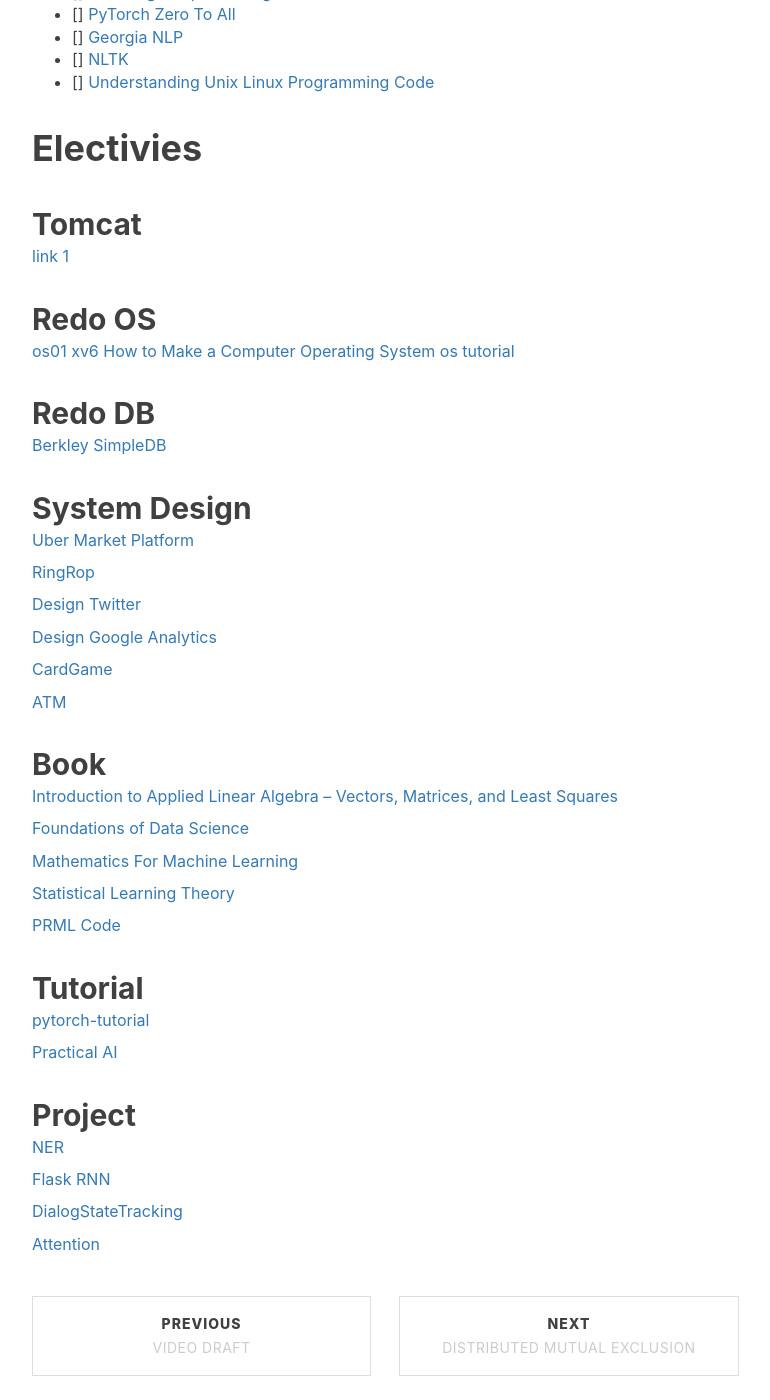
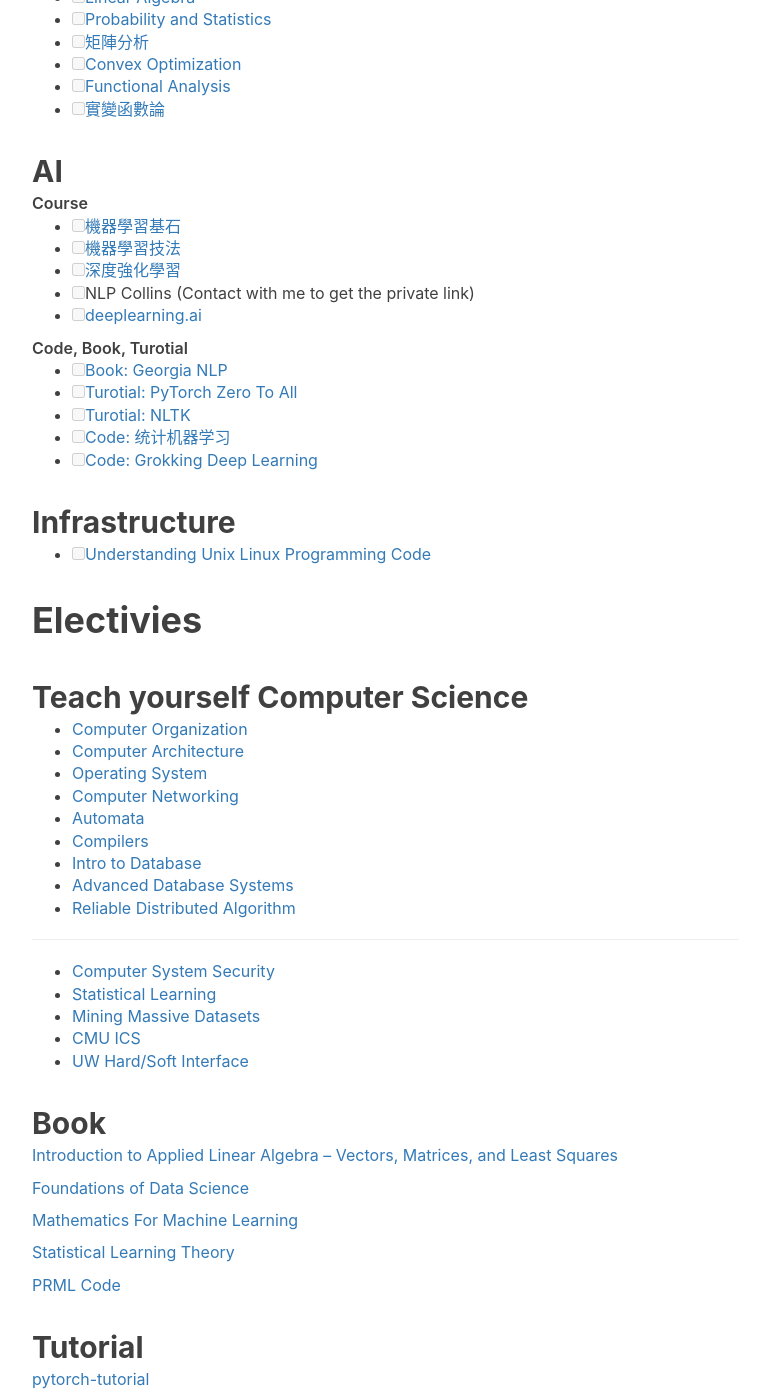
Before and after one commit to wirybeaver/wirybeaver.github.io, a Jekyll site: the page built from _posts/2017-12-25-readinglist.md, in a window 1280 px wide and 1400 px high, scrolled down 641 px. Shown: the whole window, without its empty margins (233-1003 px from the left). Built offline with Jekyll 4.4.1, drawn with Linux system fonts in a browser that asks for light colours; nearby versions of some CDN libraries; comment, search, counter and statistics services are not loaded; some of the changed text lies outside the part shown.

Commit message:
add reading list

```diff
--- a/_posts/2017-12-25-readinglist.md
+++ b/_posts/2017-12-25-readinglist.md
@@ -10,17 +10,79 @@
 ---
 
 # Compulsories
-- [] [机器学习基石](https://www.youtube.com/playlist?list=PLXVfgk9fNX2I7tB6oIINGBmW50rrmFTqf)
-- [] [机器学习技法](https://www.youtube.com/playlist?list=PLXVfgk9fNX2IQOYPmqjqWsNUFl2kpk1U2)
-- [] [统计机器学习 Code](https://github.com/fengdu78/lihang-code)
-- [] [Grokking Deep Learning](https://github.com/iamtrask/Grokking-Deep-Learning)
-- [] [PyTorch Zero To All](https://www.youtube.com/playlist?list=PLlMkM4tgfjnJ3I-dbhO9JTw7gNty6o_2m)
-- [] [Georgia NLP](https://github.com/jacobeisenstein/gt-nlp-class)
-- [] [NLTK](https://www.youtube.com/playlist?list=PLQVvvaa0QuDf2JswnfiGkliBInZnIC4HL)
-- [] [Understanding Unix Linux Programming Code](https://github.com/ZCplayground/Understanding-Unix-Linux-Programming)
+## Math
+- [ ] [Linear Algebra](https://www.youtube.com/playlist?list=PLE7DDD91010BC51F8)
+- [ ] [Probability and Statistics](https://lagunita.stanford.edu/courses/course-v1:OLI+ProbStat+Open_Jan2017/course/)
+- [ ] [矩陣分析](https://www.youtube.com/playlist?list=PLj6E8qlqmkFsnTes37wyzOREFTQ9Lv0hI)
+- [ ] [Convex Optimization](https://lagunita.stanford.edu/courses/Engineering/CVX101/Winter2014/course/)
+- [ ] [Functional Analysis](https://www.youtube.com/playlist?list=PLSpInro6Ys2IHve6oN9h005zmwfLnOSp1)
+- [ ] [實變函數論](https://www.youtube.com/playlist?list=PLTZS5MfjsAzMKStF2fm3kolbIBVEa6Biu)
+
+## AI
+<p id='pzb'>Course</p>
+- [ ] [機器學習基石](https://www.youtube.com/playlist?list=PLXVfgk9fNX2I7tB6oIINGBmW50rrmFTqf)
+- [ ] [機器學習技法](https://www.youtube.com/playlist?list=PLXVfgk9fNX2IQOYPmqjqWsNUFl2kpk1U2)
+- [ ] [深度強化學習](https://www.youtube.com/playlist?list=PLJV_el3uVTsODxQFgzMzPLa16h6B8kWM_)
+- [ ] NLP Collins (Contact with me to get the private link)
+- [ ] [deeplearning.ai](https://www.youtube.com/channel/UCcIXc5mJsHVYTZR1maL5l9w/featured)
+
+<p id='pzb'>Code, Book, Turotial</p>
+- [ ] [Book: Georgia NLP](https://github.com/jacobeisenstein/gt-nlp-class)
+- [ ] [Turotial: PyTorch Zero To All](https://www.youtube.com/playlist?list=PLlMkM4tgfjnJ3I-dbhO9JTw7gNty6o_2m)
+- [ ] [Turotial: NLTK](https://www.youtube.com/playlist?list=PLQVvvaa0QuDf2JswnfiGkliBInZnIC4HL)
+- [ ] [Code: 统计机器学习](https://github.com/fengdu78/lihang-code)
+- [ ] [Code: Grokking Deep Learning](https://github.com/iamtrask/Grokking-Deep-Learning)
+
+## Infrastructure
+- [ ] [Understanding Unix Linux Programming Code](https://github.com/ZCplayground/Understanding-Unix-Linux-Programming)
+
+# Electivies
+
+## Teach yourself Computer Science
+- [Computer Organization](https://www.youtube.com/playlist?list=PLhMnuBfGeCDM8pXLpqib90mDFJI-e1lpk)
+- [Computer Architecture](https://www.coursera.org/learn/comparch/home/welcome)
+- [Operating System](https://www.youtube.com/playlist?list=PL--jIyXjDXf6Q4XA6q8RYnyChYzJ0K0F2)
+- [Computer Networking](https://lagunita.stanford.edu/courses/Engineering/Networking-SP/SelfPaced/course/)
+- [Automata](https://lagunita.stanford.edu/courses/course-v1:ComputerScience+Automata+SelfPaced/course/)
+- [Compilers](https://lagunita.stanford.edu/courses/Engineering/Compilers/Fall2014/course/)
+- [Intro to Database](https://www.youtube.com/playlist?list=PLhMnuBfGeCDPtyC9kUf_hG_QwjYzZ0Am1)
+- [Advanced Database Systems](https://www.youtube.com/playlist?list=PLSE8ODhjZXjYplQRUlrgQKwIAV3es0U6t)
+- [Reliable Distributed Algorithm](https://www.youtube.com/playlist?list=PLx3mQFFeHPjndmQ0iP9j6C58b90hqGa0X)
+
+---
+
+- [Computer System Security](https://www.youtube.com/playlist?list=PLUl4u3cNGP62K2DjQLRxDNRi0z2IRWnNh)
+- [Statistical Learning](https://lagunita.stanford.edu/courses/HumanitiesSciences/StatLearning/Winter2016/course/)
+- [Mining Massive Datasets](https://lagunita.stanford.edu/courses/course-v1:ComputerScience+MMDS+SelfPaced/course/)
+- [CMU ICS](https://scs.hosted.panopto.com/Panopto/Pages/Sessions/List.aspx#folderID=%22b96d90ae-9871-4fae-91e2-b1627b43e25e%22)
+- [UW Hard/Soft Interface](https://www.youtube.com/playlist?list=PL0oekSefhQVJdk0hSRu6sZ2teWM740NtL)
 
 
-# Electivies
+## Book
+[Introduction to Applied Linear Algebra – Vectors, Matrices, and Least Squares](https://web.stanford.edu/~boyd/vmls/)
+
+[Foundations of Data Science](https://www.cs.cornell.edu/jeh/book.pdf)
+
+[Mathematics For Machine Learning](https://github.com/mml-book/mml-book.github.io)
+
+[Statistical Learning Theory](https://github.com/percyliang/cs229t)
+
+[PRML Code](https://github.com/ctgk/PRML)
+
+## Tutorial
+
+[pytorch-tutorial](https://github.com/yunjey/pytorch-tutorial)
+
+[Practical AI](https://github.com/GokuMohandas/practicalAI)
+
+## Project
+[NER](https://github.com/ZhixiuYe/NER-pytorch)
+
+[Flask RNN](https://github.com/WillKoehrsen/recurrent-neural-networks)
+
+[DialogStateTracking](https://github.com/voicy-ai/DialogStateTracking)
+
+[Attention](https://github.com/GokuMohandas/attentional-interfaces)
 
 ## Tomcat
 [link 1](www.jianshu.com/p/dce1ee01fb90)
@@ -47,29 +109,3 @@
 [CardGame](http://mp.weixin.qq.com/s?__biz=MzA5NTcyMjg1Nw==&mid=2651331892&idx=1&sn=dae9c9a631f440c286a2fe7d7d2750c4&chksm=8b47b132bc30382481a2999f6c1c1994efea1802ef2bf35202836db83c126d84b0ed53dd2e14&mpshare=1&scene=24&srcid=1229Z9JlINiVf5fDL4xFCz59#rd)
 
 [ATM](http://mp.weixin.qq.com/s?__biz=MzA5MzE4MjgyMw==&mid=2649461329&idx=1&sn=4996aa18f7a51dbb9e38a5388cc961f1&chksm=887efc59bf09754f314d0212c77f7b5eb59719c2649c9b75baa91841430261d1d188b2038798&mpshare=1&scene=24&srcid=0705jfJ3aHzyEx75hss8cEpS#rd)
-
-## Book
-[Introduction to Applied Linear Algebra – Vectors, Matrices, and Least Squares](https://web.stanford.edu/~boyd/vmls/)
-
-[Foundations of Data Science](https://www.cs.cornell.edu/jeh/book.pdf)
-
-[Mathematics For Machine Learning](https://github.com/mml-book/mml-book.github.io)
-
-[Statistical Learning Theory](https://github.com/percyliang/cs229t)
-
-[PRML Code](https://github.com/ctgk/PRML)
-
-## Tutorial
-
-[pytorch-tutorial](https://github.com/yunjey/pytorch-tutorial)
-
-[Practical AI](https://github.com/GokuMohandas/practicalAI)
-
-## Project
-[NER](https://github.com/ZhixiuYe/NER-pytorch)
-
-[Flask RNN](https://github.com/WillKoehrsen/recurrent-neural-networks)
-
-[DialogStateTracking](https://github.com/voicy-ai/DialogStateTracking)
-
-[Attention](https://github.com/GokuMohandas/attentional-interfaces)
```
